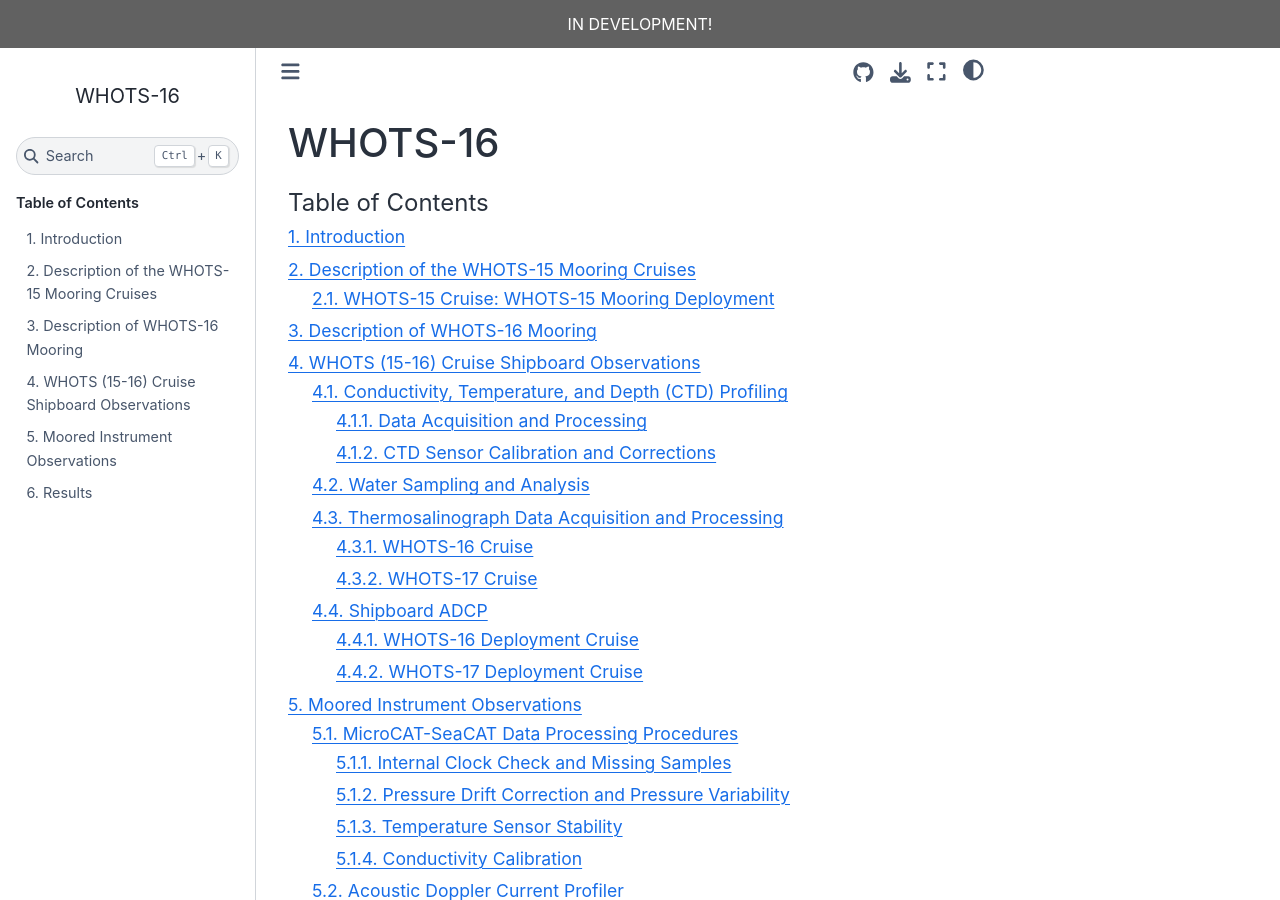
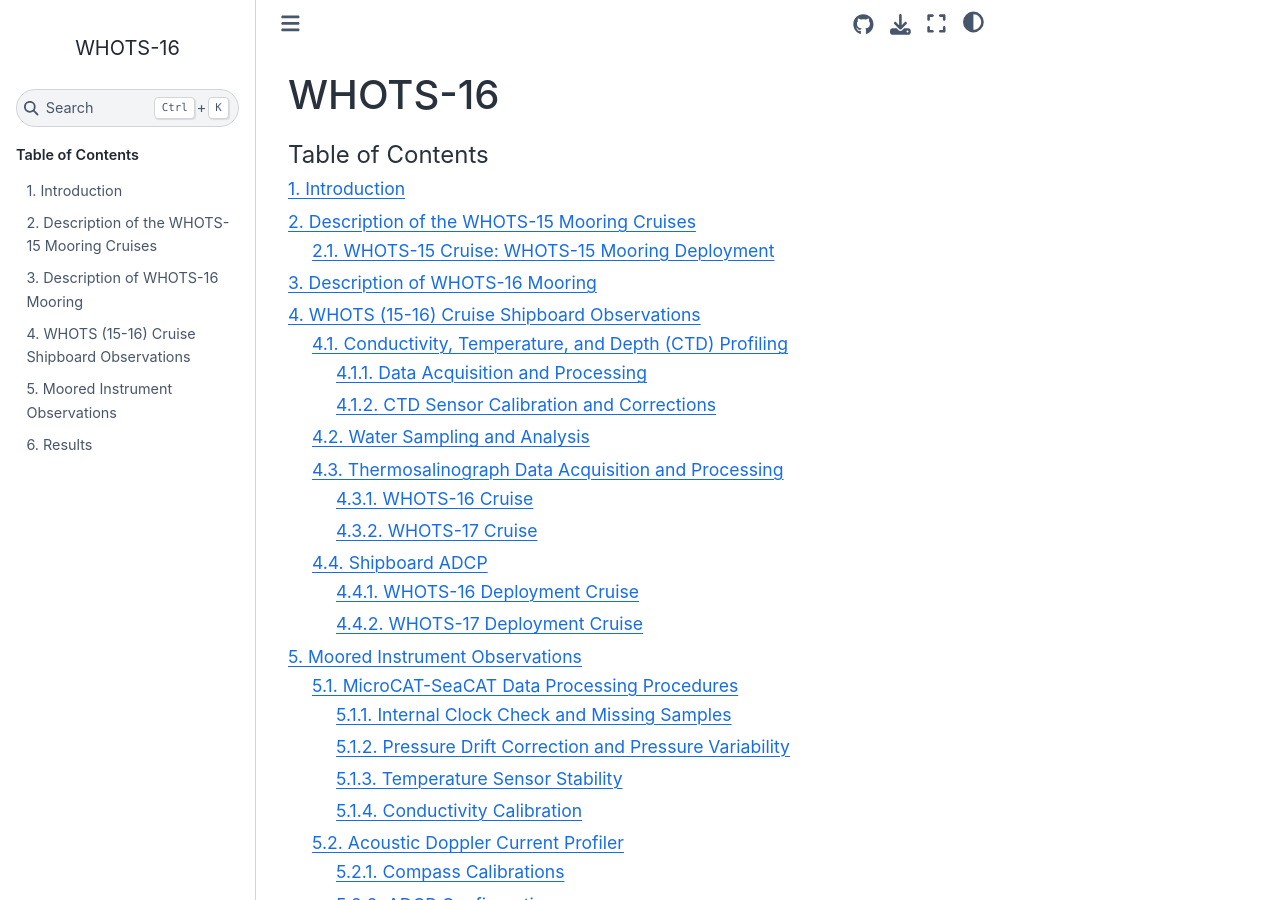
Before and after one commit to hot-dogs/whots16-data-report, a Sphinx documentation site: the page built from docs/source/index.md, in a window 1280 px wide and 900 px high. Built offline with Sphinx 7.4.7 and the Sphinx Book theme 1.1.4, drawn with Linux system fonts in a browser that asks for light colours; pages that are not in the unit, such as notebooks, are missing from menus.

Commit message:
conf without tableofcontents?

```diff
--- a/docs/source/conf.py
+++ b/docs/source/conf.py
@@ -38,7 +38,7 @@
     "sphinxcontrib.bibtex",
 ]
 
-bibtex_bibfiles = ['refs.bib']
+bibtex_bibfiles = ['latex_templates/refs.bib']
 bibtex_default_style = 'plain'
 bibtex_reference_style = 'author_year'
 
@@ -91,7 +91,6 @@
 html_static_path = ['_static']
 
 html_theme_options = {
-    "announcement": "IN DEVELOPMENT!",
     "repository_url": "https://github.com/hot-dogs/whots16-data-report",
     "use_repository_button": True,
     "use_issues_button": True,
@@ -108,6 +107,7 @@
 latex_additional_files = [
     "latex_templates/maketitle.sty",
     "latex_templates/mystyle.sty",
+    "latex_templates/refs.bib",
 ]
 
 latex_elements = {
@@ -135,7 +135,8 @@
         HeaderFamily=\\rmfamily\\bfseries, \
         InnerLinkColor={rgb}{0,0,1}, \
         OuterLinkColor={rgb}{0,0,1}',
-    'tableofcontents': ' ',
+
+    #'tableofcontents': ' ',
 
 }
 
```
